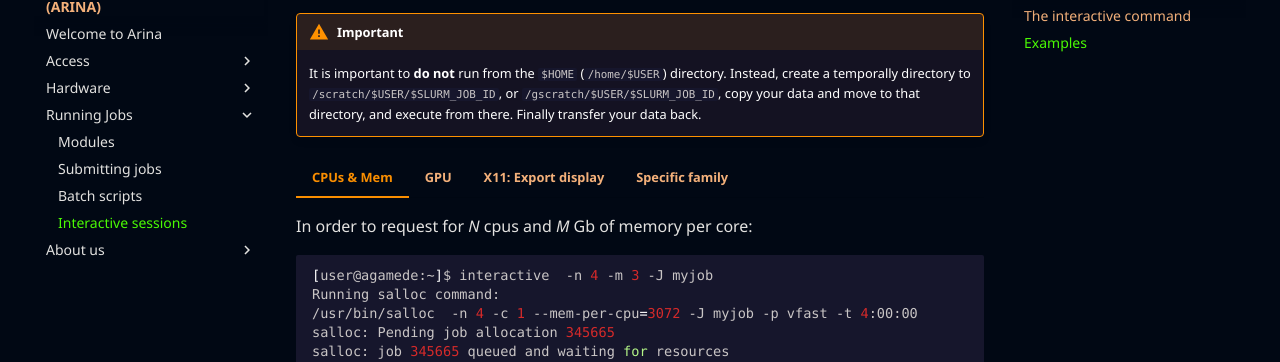
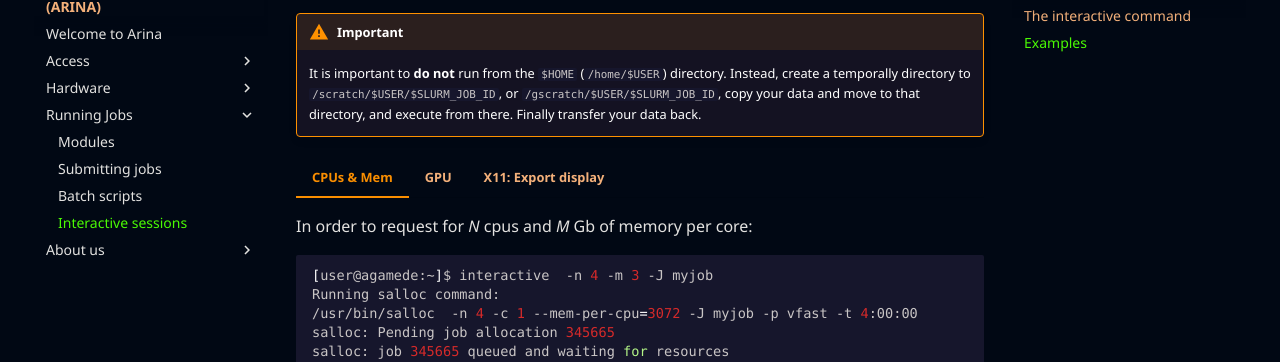
Before and after one commit to izosgi/izosgi-mkdocs, an MkDocs documentation site: the page built from docs/Jobs/interactive.md, in a window 1280 px wide and 900 px high, scrolled down 1354 px. Shown: the part 92-454 px from the top of the window. Built offline with MkDocs 1.6.1 and Material for MkDocs 9.7.7, drawn with Linux system fonts in a browser that asks for light colours; some web fonts are replaced.

Commit message:
Remove tab in a table of interactive examples

```diff
--- a/docs/Jobs/interactive.md
+++ b/docs/Jobs/interactive.md
@@ -160,7 +160,7 @@
     </figure>
 
 
-=== "Specific family"
+<!-- === "Specific family" -->
 
 In order to finish an interactive session, the user just have to execute the `exit` command.
 
```
